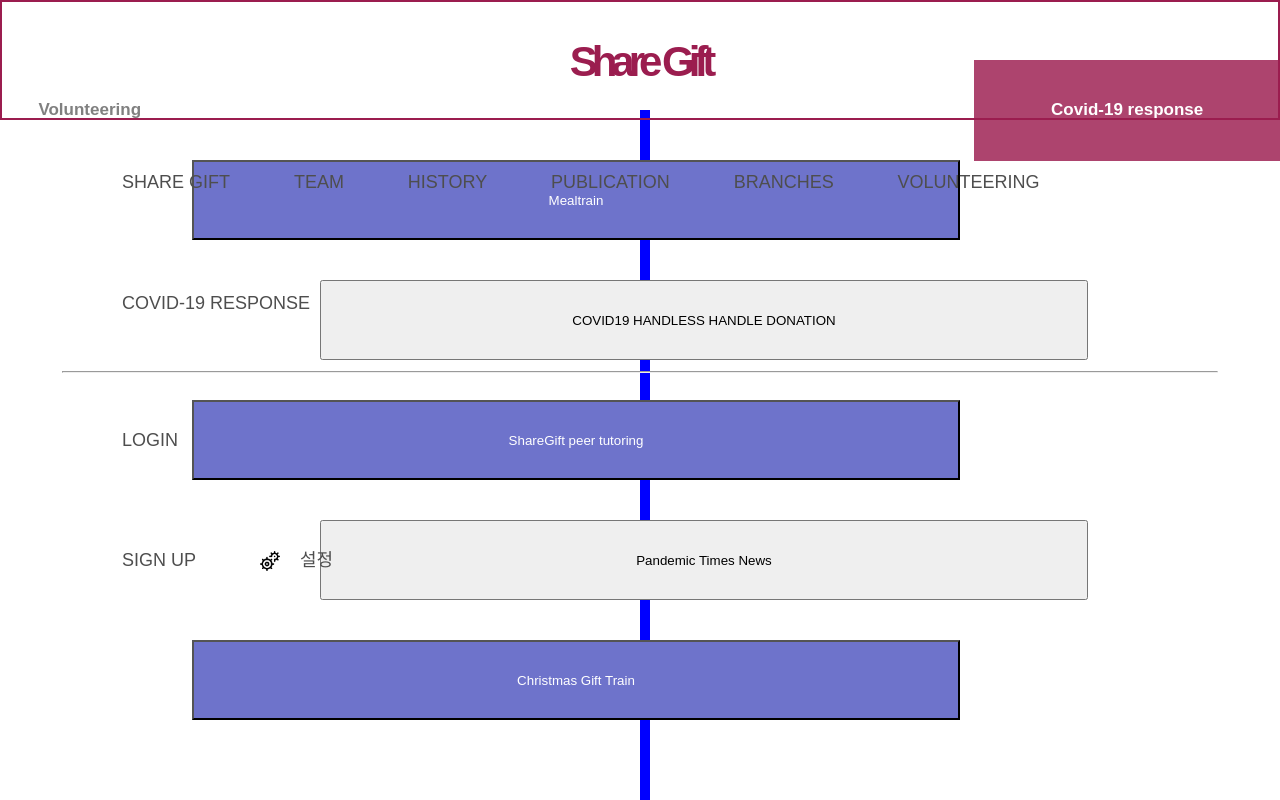
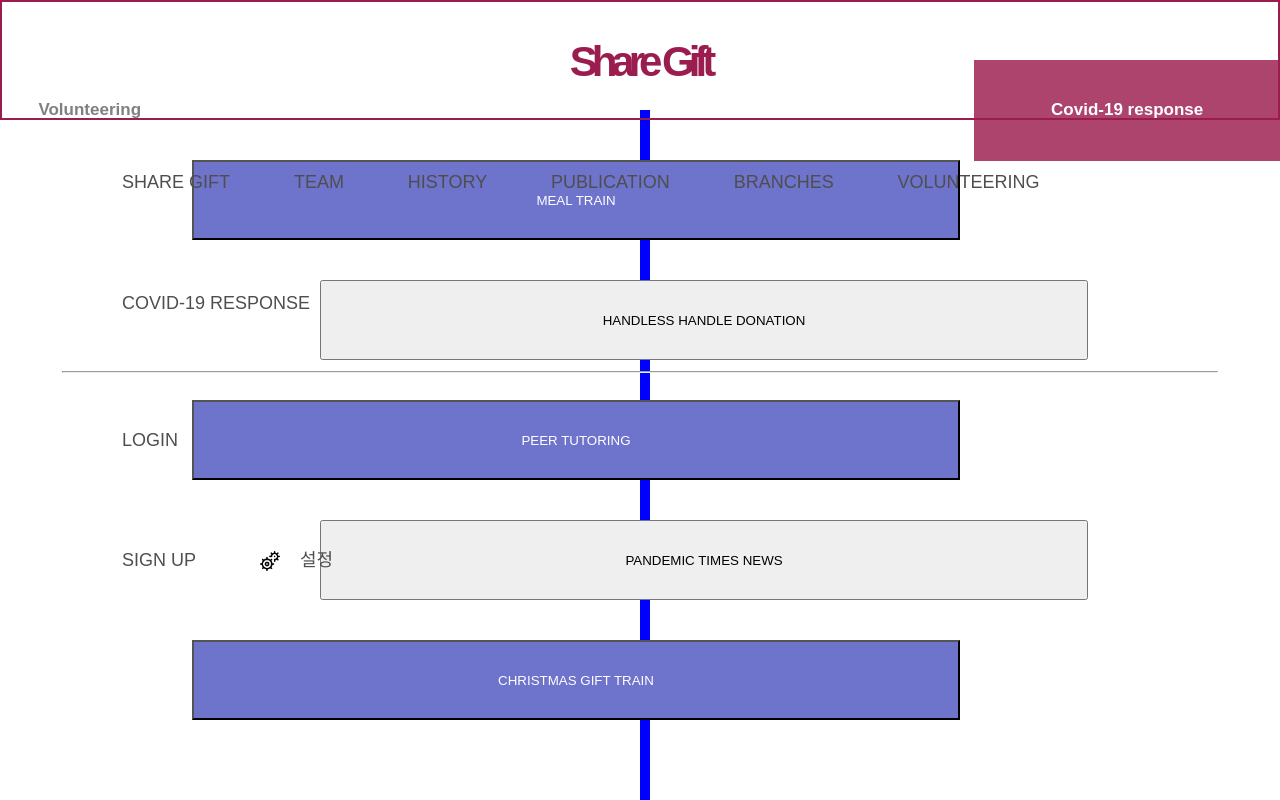
Before and after one commit to yeet1miester/shareGift, a Django app: page /response/ in a window 1280 px wide. Run offline with Django 3.2, Linux system fonts and the light colour scheme; some libraries are stand-ins or nearby versions; some web fonts are replaced.

Commit message:
Update C19response.html

```diff
--- a/Webapp/firstProject/shareGift/templates/frontend/C19response.html
+++ b/Webapp/firstProject/shareGift/templates/frontend/C19response.html
@@ -59,19 +59,19 @@
              </section>
         <hr class="vline" >
         <button class= "b1" onclick= "location.href='/mealtrain'">
-            Mealtrain
+            MEAL TRAIN
         </button>
         <button class= "b2" onclick= "location.href='/donate'">
-            COVID19 HANDLESS HANDLE DONATION
+            HANDLESS HANDLE DONATION
         </button>
         <button class= "b3" onclick= "location.href='/peertutoring'">
-            ShareGift peer tutoring
+            PEER TUTORING
         </button>
         <button class= "b4" onclick= "location.href='/pandemictimes'">
-            Pandemic Times News
+            PANDEMIC TIMES NEWS
         </button>
         <button class= "b5" onclick= "location.href='/christmas'">
-            Christmas Gift Train
+            CHRISTMAS GIFT TRAIN
         </button>
         </div>
     </div>
@@ -79,7 +79,7 @@
         .header{text-align:center; position:relative;  margin-bottom: 10px; border-bottom: solid salmon; }
         .but{position: relative; right:18%; top: 1%;}
         .but1{position: relative; left:20%; top: 1%;}
-        .writing{font-size: 80%;margin-left: 10%; margin-right: 5%;}
+        .writing{font-size: 120%;margin-left: 10%; margin-right: 5%;}
          .images{position: relative; left:3vh}
         .vline{position: absolute; top: 10%;left:50%;bottom:0;margin:0;border:none; border-right: solid 10px blue;z-index:-1; size: 80%; overflow: hidden;}
         .b1{z-index: 5;position: fixed; top:20%; left:15%; width: 60%; height: 10%; background-color: #6e73cbff;  color: white}
```
